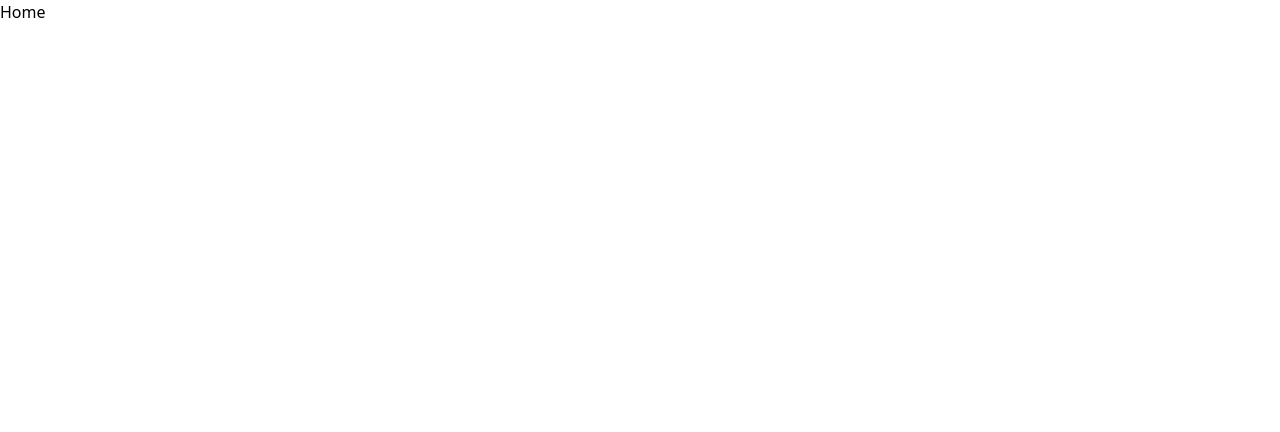
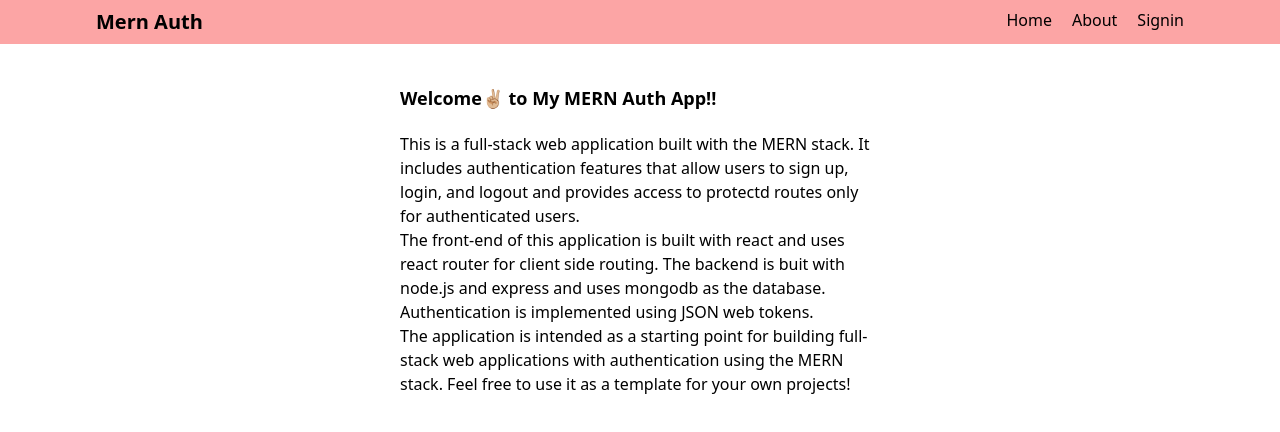
Before and after one commit to Jithin-b-p/mern-auth, a React (Vite) app in the folder client/: page / in a window 1280 px wide. Shown: the top 432 px of the page. Built offline with nearby package versions, Linux system fonts and the light colour scheme.

Commit message:
create header and rootlayout

```diff
--- /dev/null
+++ b/client/src/RootLayout.jsx
@@ -0,0 +1,15 @@
+import { Outlet } from "react-router-dom";
+import Header from "./components/Header";
+
+function RootLayout() {
+  return (
+    <>
+      <Header />
+      <main className="max-w-[30rem] mx-auto pt-10">
+        <Outlet />
+      </main>
+    </>
+  );
+}
+
+export default RootLayout;
--- /dev/null
+++ b/client/src/components/Header.jsx
@@ -0,0 +1,16 @@
+import { NavLink } from "react-router-dom";
+
+function Header() {
+  return (
+    <header className="flex justify-between px-24 py-2 bg-red-300">
+      <span className="block text-xl font-bold">Mern Auth</span>
+      <ul className="flex gap-5">
+        <NavLink to="/">Home</NavLink>
+        <NavLink to="/about">About</NavLink>
+        <NavLink to="signin">Signin</NavLink>
+      </ul>
+    </header>
+  );
+}
+
+export default Header;
--- a/client/src/pages/Home.jsx
+++ b/client/src/pages/Home.jsx
@@ -1,5 +1,28 @@
 function Home() {
-  return <div>Home</div>;
+  return (
+    <section>
+      <h1 className="mb-5 text-lg font-bold">
+        Welcome✌🏼 to My MERN Auth App!!
+      </h1>
+      <p>
+        This is a full-stack web application built with the MERN stack. It
+        includes authentication features that allow users to sign up, login, and
+        logout and provides access to protectd routes only for authenticated
+        users.
+      </p>
+      <p>
+        The front-end of this application is built with react and uses react
+        router for client side routing. The backend is buit with node.js and
+        express and uses mongodb as the database. Authentication is implemented
+        using JSON web tokens.
+      </p>
+      <p>
+        The application is intended as a starting point for building full-stack
+        web applications with authentication using the MERN stack. Feel free to
+        use it as a template for your own projects!
+      </p>
+    </section>
+  );
 }
 
 export default Home;
```
Also changed, not shown: client/src/App.jsx (+12 -6 lines).
